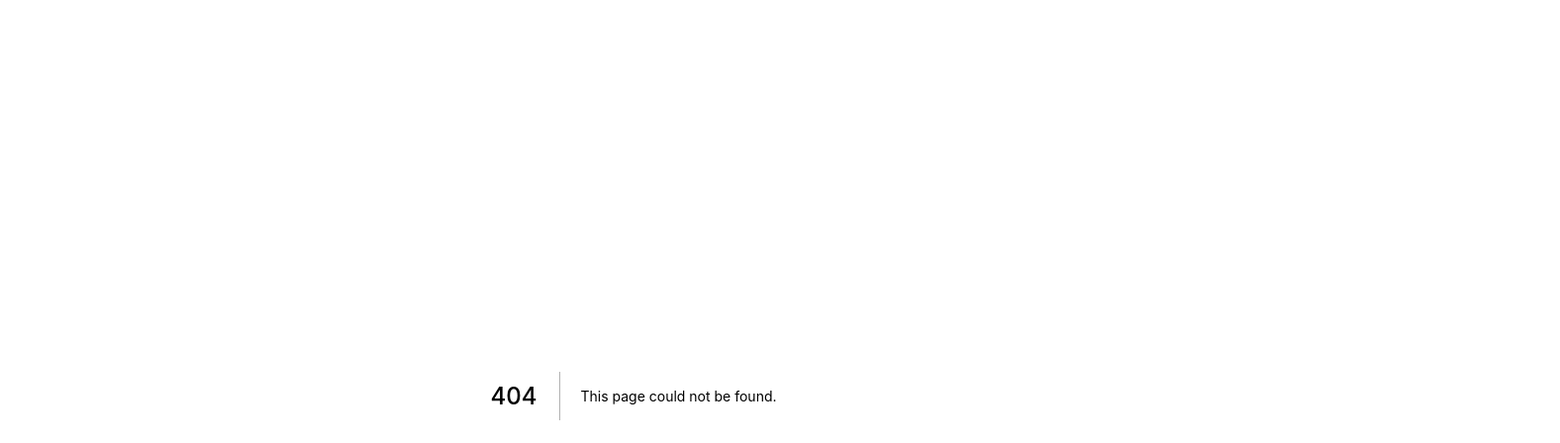
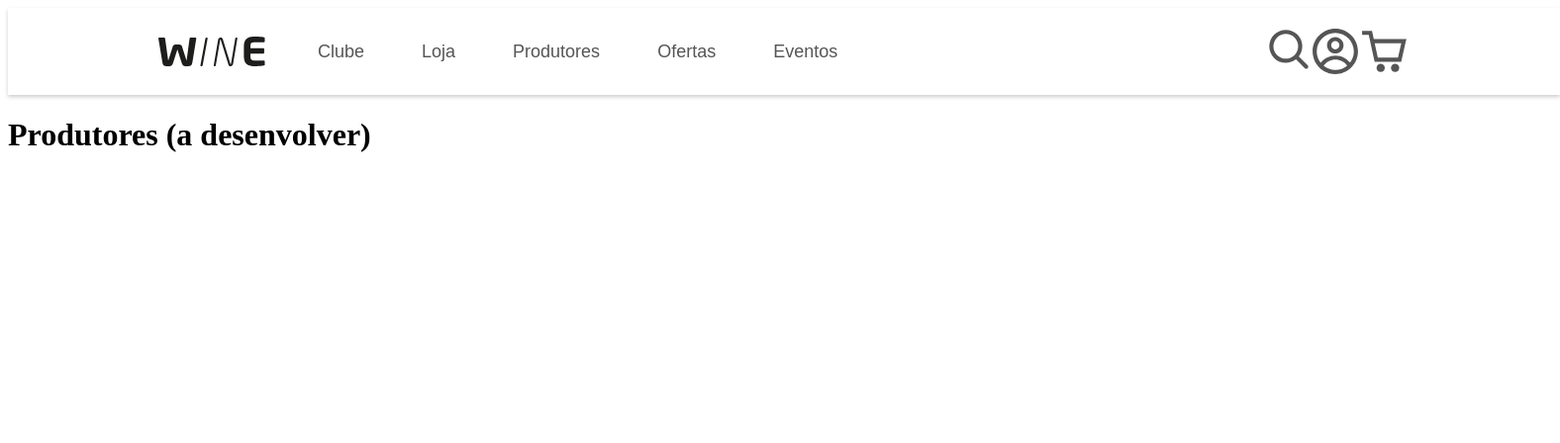
Before and after one commit to Guiroos/wine-project, a Next.js app: page /producers in a window 1280 px wide. Before the commit this address had no page. Shown: the top 448 px of the page at 99% size, 1576 px wide, since content can reach past the window. Built offline with nearby package versions, Linux system fonts and the light colour scheme.

Commit message:
feat: created producers club page

```diff
--- /dev/null
+++ b/src/pages/producers/index.tsx
@@ -0,0 +1,12 @@
+import Navbar from "../../components/Navbar/index";
+
+const Producers: React.FC = () => {
+  return (
+    <div id="producers-page">
+      <Navbar />
+      <h1>Produtores (a desenvolver)</h1>
+    </div>
+  );
+};
+
+export default Producers;
```
